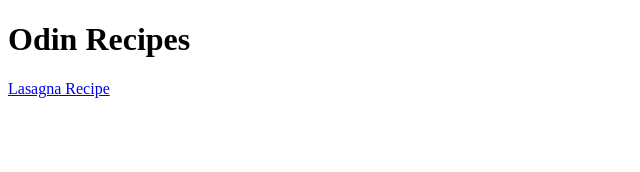
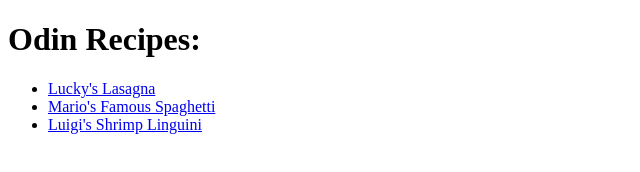
Before and after one commit to sball1990/odin-recipes, a plain HTML site: page index.html in a window 1280 px wide. Shown: the whole page, without its empty margins (0-640 px from the left). Drawn offline with Linux system fonts and the light colour scheme.

Commit message:
Added Links to index.html and verified working.

```diff
--- a/index.html
+++ b/index.html
@@ -6,7 +6,10 @@
     <title>Odin Recipes</title>
 </head>
 <body>
-    <h1>Odin Recipes</h1>
-    <a href="../odin-recipes/recipes/lasagna.html" target="_blank" rel="noopener noreferer">Lasagna Recipe</a>
+    <h1>Odin Recipes:</h1>
+    <ul>
+        <li><a href="../odin-recipes/recipes/lasagna.html" target="_blank" rel="noopener noreferer">Lucky's Lasagna</a></li>
+        <li><a href="../odin-recipes/recipes/spaghetti.html" target="_blank" rel="noopener noreferer" >Mario's Famous Spaghetti</a></li>
+        <li><a href="../odin-recipes/recipes/luigis-linguini.html" target="_blank" rel="noopener noreferer">Luigi's Shrimp Linguini</a></li>
 </body>
 </html>
```
